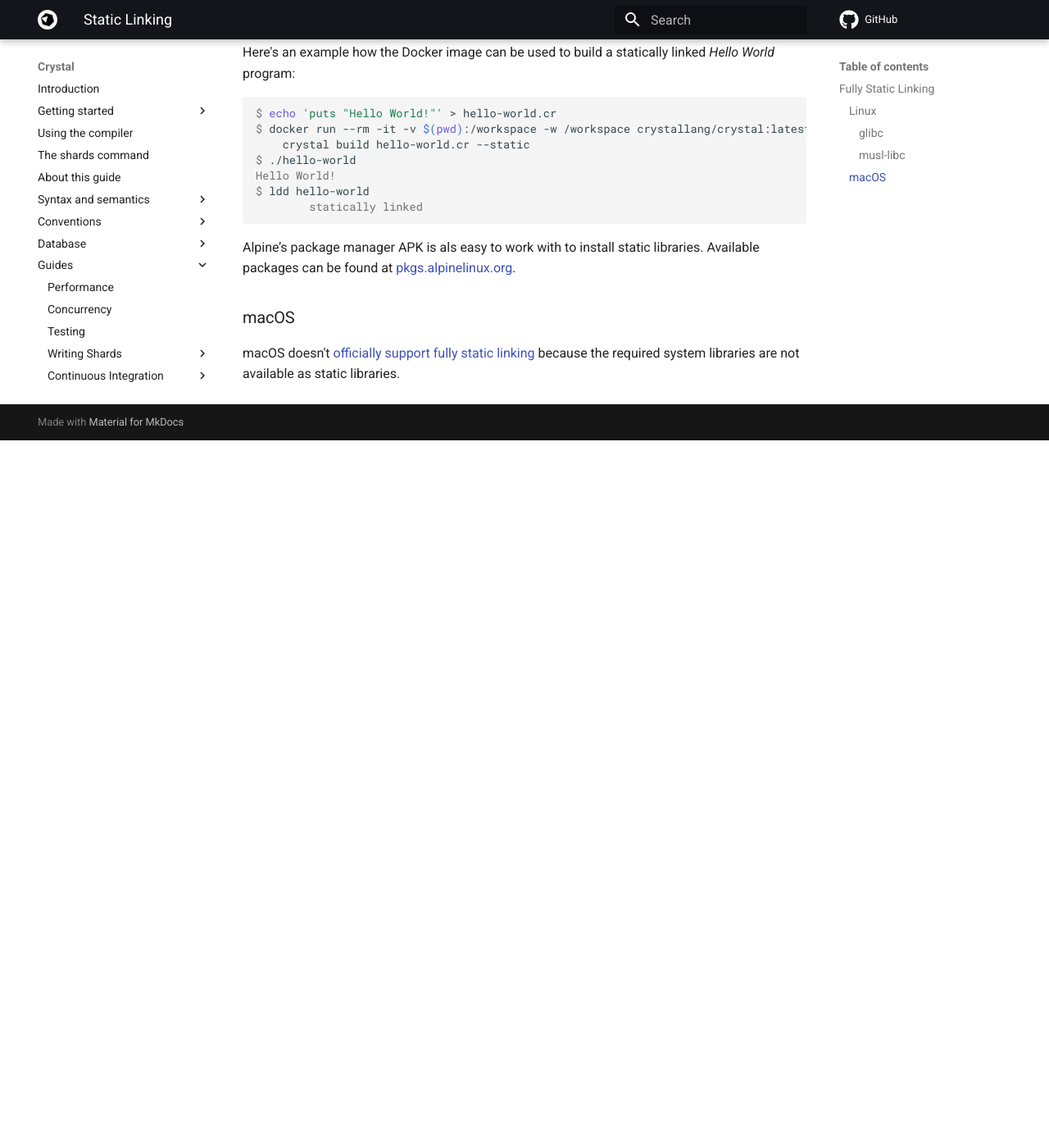
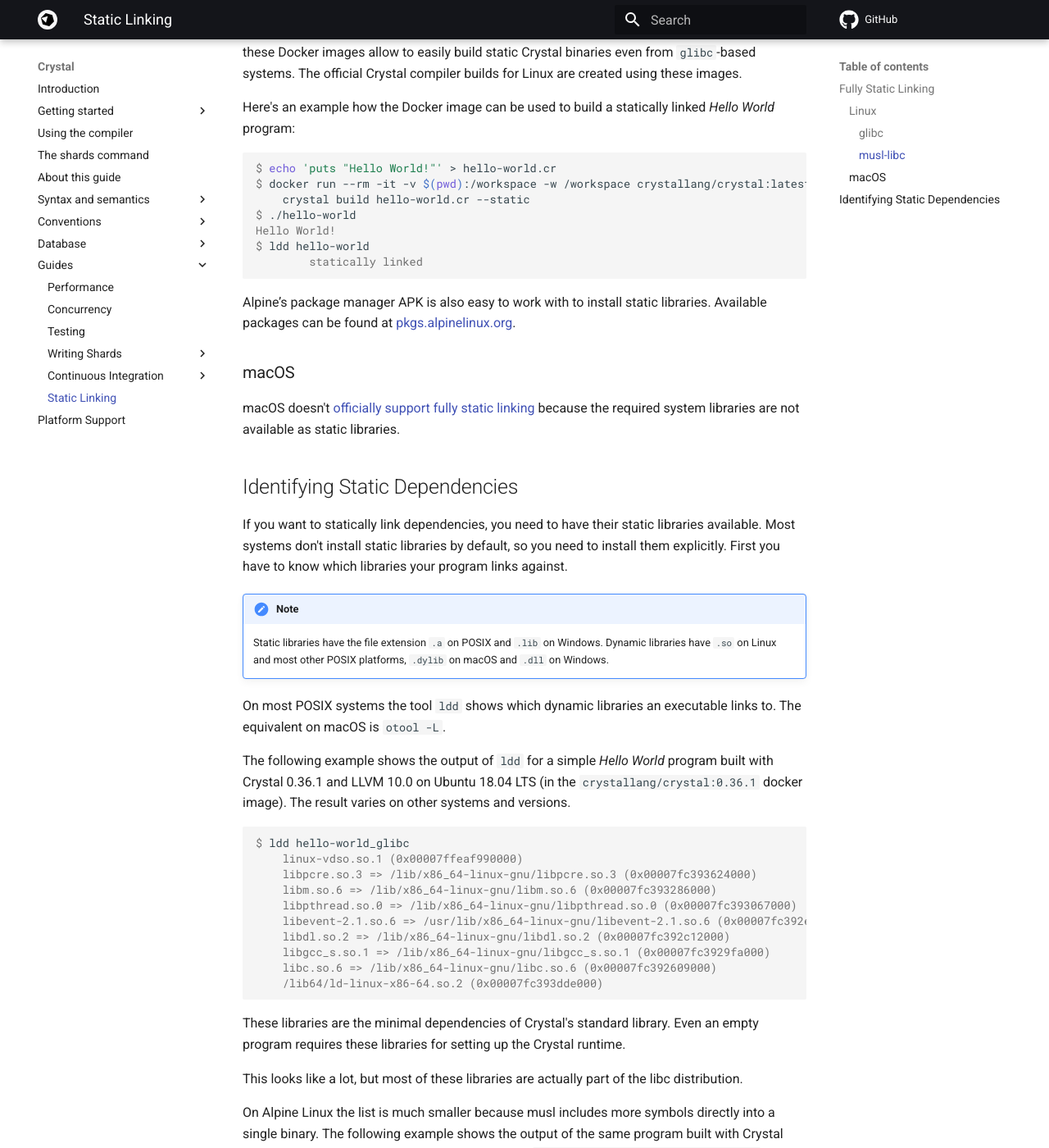
Before and after one commit to crystal-lang/crystal-book, an MkDocs documentation site: the page built from docs/guides/static_linking.md, in a window 1280 px wide and 1400 px high, scrolled down 1494 px. Shown: the whole window at 82% size. Built offline with MkDocs 1.6.1 and Material for MkDocs 9.7.7, drawn with Linux system fonts in a browser that asks for light colours; comment, search, counter and statistics services are not loaded; before the commit the page ends 2031 px from its top, so only the background shows below that; some of the changed text lies outside the part shown.

Commit message:
Improve static linking guide

````diff
--- a/docs/guides/static_linking.md
+++ b/docs/guides/static_linking.md
@@ -1,6 +1,6 @@
 # Static Linking
 
-Crystal supports static linking, i.e. it can link a binary with static libraries so that these libraries don't need to be available as runtime dependencies.
+Crystal supports static linking, i.e. it can link a binary with static libraries so that these libraries don't need to be available as runtime dependencies. This improves portability at the cost of larger binaries.
 
 Static linking can be enabled using the `--static` compiler flag. See [the usage instructions](../using_the_compiler/README.md#creating-a-statically-linked-executable) in the language reference.
 
@@ -14,7 +14,7 @@
 
 ## Fully Static Linking
 
-A fully statically linked program has no dynamic library dependencies at all. Prominent examples of fully statically linked Crystal programs are the `crystal` and `shards` binaries from the official distribution packages.
+A fully statically linked program has no dynamic library dependencies at all. This is useful for delivering portable, pre-compiled binaries. Prominent examples of fully statically linked Crystal programs are the `crystal` and `shards` binaries from the official distribution packages.
 
 In order to link a program fully statically, all dependencies need to be available as static libraries at compiler time. This can be tricky sometimes, especially with common `libc` libraries.
 
@@ -25,6 +25,8 @@
 `glibc` is the most common `libc` implementation on Linux systems. Unfortunately, it doesn't play nicely with static linking and it's highly discouraged.
 
 Instead, static linking against [`musl-libc`](#musl-libc) is the recommended option on Linux. Since it's statically linked, a binary linked against `musl-libc` will also run on a glibc system. That's the entire point of it.
+
+It is however completely fine to statically link other libraries besides a dynamically linked `glibc`.
 
 #### `musl-libc`
 
@@ -48,8 +50,61 @@
         statically linked
 ```
 
-Alpine’s package manager APK is als easy to work with to install static libraries. Available packages can be found at [pkgs.alpinelinux.org](https://pkgs.alpinelinux.org/packages).
+Alpine’s package manager APK is also easy to work with to install static libraries. Available packages can be found at [pkgs.alpinelinux.org](https://pkgs.alpinelinux.org/packages).
 
 ### macOS
 
 macOS doesn't [officially support fully static linking](https://developer.apple.com/library/content/qa/qa1118/_index.html) because the required system libraries are not available as static libraries.
+
+## Identifying Static Dependencies
+
+If you want to statically link dependencies, you need to have their static libraries available.
+Most systems don't install static libraries by default, so you need to install them explicitly.
+First you have to know which libraries your program links against.
+
+!!! note
+    Static libraries have the file extension `.a` on POSIX and `.lib` on Windows.
+    Dynamic libraries have `.so` on Linux and most other POSIX platforms, `.dylib` on macOS and `.dll` on Windows.
+
+On most POSIX systems the tool `ldd` shows which dynamic libraries an executable links to. The equivalent
+on macOS is `otool -L`.
+
+The following example shows the output of `ldd` for a simple *Hello World* program built with Crystal 0.36.1 and LLVM 10.0 on Ubuntu 18.04 LTS (in the `crystallang/crystal:0.36.1` docker image). The result varies on other systems and versions.
+
+```console
+$ ldd hello-world_glibc
+    linux-vdso.so.1 (0x00007ffeaf990000)
+    libpcre.so.3 => /lib/x86_64-linux-gnu/libpcre.so.3 (0x00007fc393624000)
+    libm.so.6 => /lib/x86_64-linux-gnu/libm.so.6 (0x00007fc393286000)
+    libpthread.so.0 => /lib/x86_64-linux-gnu/libpthread.so.0 (0x00007fc393067000)
+    libevent-2.1.so.6 => /usr/lib/x86_64-linux-gnu/libevent-2.1.so.6 (0x00007fc392e16000)
+    libdl.so.2 => /lib/x86_64-linux-gnu/libdl.so.2 (0x00007fc392c12000)
+    libgcc_s.so.1 => /lib/x86_64-linux-gnu/libgcc_s.so.1 (0x00007fc3929fa000)
+    libc.so.6 => /lib/x86_64-linux-gnu/libc.so.6 (0x00007fc392609000)
+    /lib64/ld-linux-x86-64.so.2 (0x00007fc393dde000)
+```
+
+These libraries are the minimal dependencies of Crystal's standard library.
+Even an empty program requires these libraries for setting up the Crystal runtime.
+
+This looks like a lot, but most of these libraries are actually part of the libc distribution.
+
+On Alpine Linux the list is much smaller because musl includes more symbols directly into a
+single binary. The following example shows the output of the same program built with Crystal 0.36.1 and LLVM 10.0 on Alpine Linux 3.12 (in the `crystallang/crystal:0.36.1-alpine` docker image).
+
+```console
+$ ldd hello-world_musl
+    /lib/ld-musl-x86_64.so.1 (0x7fe14b05b000)
+    libpcre.so.1 => /usr/lib/libpcre.so.1 (0x7fe14af1d000)
+    libgc.so.1 => /usr/lib/libgc.so.1 (0x7fe14aead000)
+    libgcc_s.so.1 => /usr/lib/libgcc_s.so.1 (0x7fe14ae99000)
+    libc.musl-x86_64.so.1 => /lib/ld-musl-x86_64.so.1 (0x7fe14b05b000)
+```
+
+The individual libraries are `libpcre`, `libgc` and the rest is `musl` (`libc`). The same libraries are used in the Ubuntu example.
+
+In order to link this program statically, we need static versions of these three libraries.
+
+!!! note
+    The `*-alpine` docker images ship with static versions of all libraries used by the standard library.
+    If your program links no other libraries then adding the `--static` flag to the build command is all you need to link fully statically.
````
